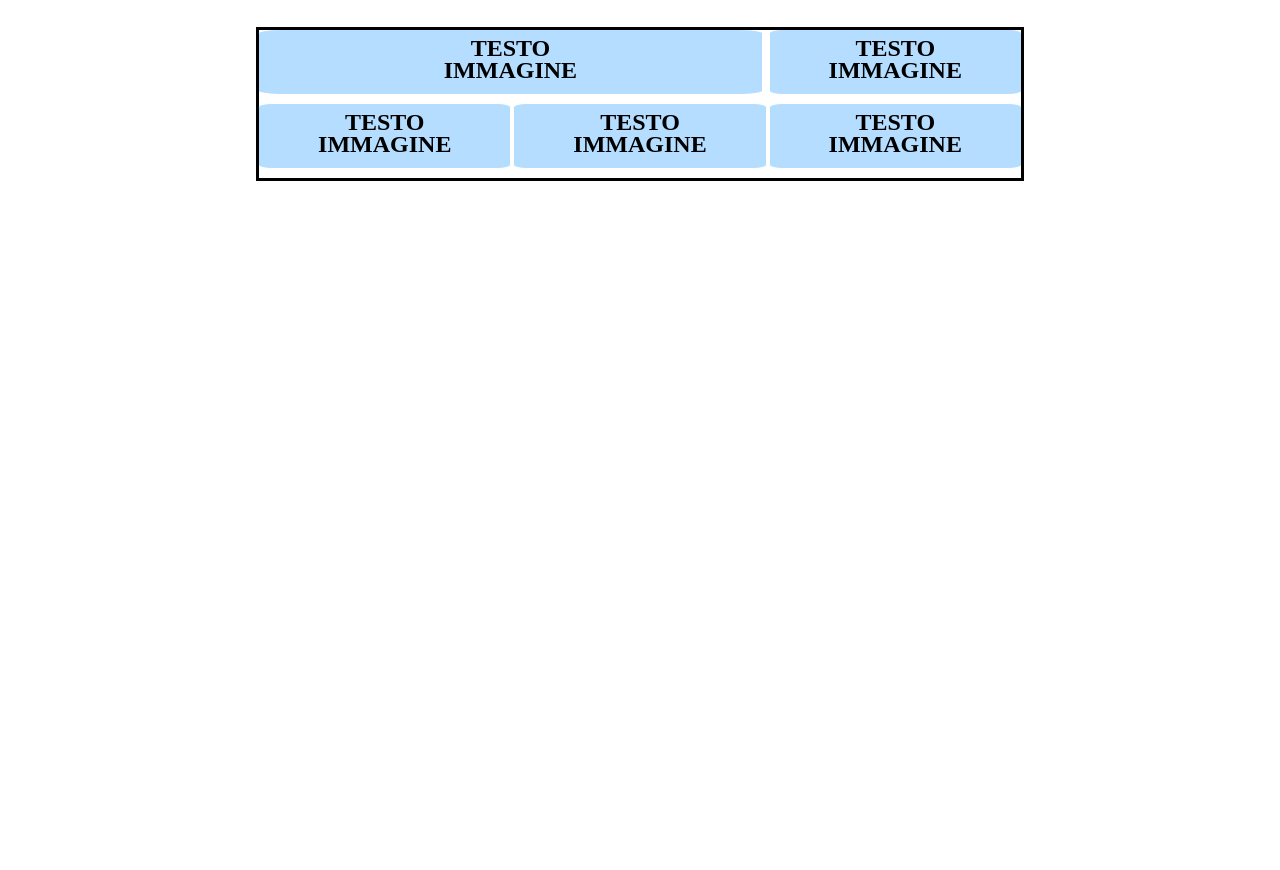
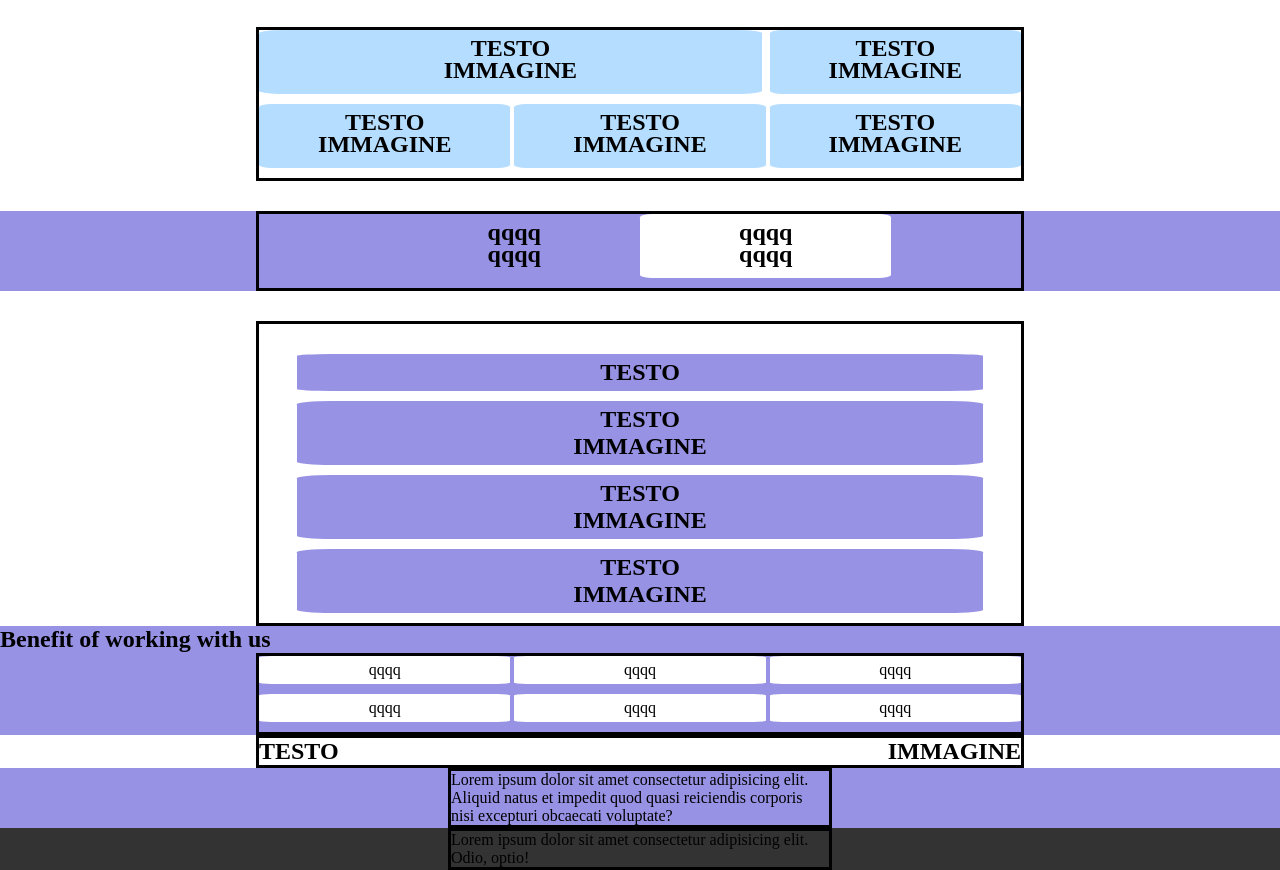
Before and after one commit to simone202120/htmlcss-responsive-layout, a plain HTML site: page index.html in a window 1280 px wide. Shown: the part 83-953 px from the top of the page. Before the commit the page ends 800 px from the top, so only its background shows below. Drawn offline with Linux system fonts and the light colour scheme.

Commit message:
Fine Schema a blocchi

```diff
--- a/css/style.css
+++ b/css/style.css
@@ -44,11 +44,49 @@
     height: calc((100% - 10px) / 2);
 }
 
+.planning{
+    background-color: #9792e4;
+    margin-top: 30px;
+    margin-bottom: 30px;
+
+}
+.cardNone{
+    background-color: transparent;
+}
+.CardWhite{
+    background-color: white;
+}
+.testimonials .container .cards{
+    background-color:#9792e4 ;
+}
+
+.benefit{
+    background-color: #9792e4;
+}
+
+.getStarted{
+    background-color: #9792e4;
+}
+.foot{
+    background-color: #333333;
+}
+
+
 /* REGOLE MEDIA QUERY*/
 
-@media screen and (min-width:0px) {
+@media screen and  (max-width:468px) {
     .container{
-        width:98% ;
+        width:95% ;
+    }
+    .testimonials .container{
+        flex-direction: column;
+        align-items: center;
+        padding-top: 30px;
+    }
+    .aboutUs .container{
+        flex-direction: column;
+        align-items: center;
+        padding-top: 30px;
     }
 }
 @media screen and (min-width:678px) {
@@ -58,16 +96,66 @@
         flex-wrap: wrap;
         justify-content: space-between;
     }
+    .testimonials .container{
+        flex-direction: column;
+        align-items: center;
+        padding-top: 30px;
+
+    }
     .cards{
         width: 33%;
-
+    }
+    .testimonials .container .cards{
+        width: 90%;
     }
     #bigCards{
         width:66%
     }
+    .planning .container{
+        justify-content: center;
+
+    }
+    #cardNone{
+            margin-right: 5px;
+    }
+    .benefit .container{
+        flex-direction: row;
+        justify-content: space-between;
+    }
+    .benefit .container .cards{
+        width: 49%;
+    }
+    .aboutUs .container{
+        flex-direction: row;
+        justify-content: space-between;
+    }
+    .aboutUs .container .cards{
+        width: calc(99% / 2);
+    }
+    .getStarted .container{
+        width: 50%;
+    }
+    .foot .container{
+        width: 50%;
+    }
 }
-@media screen and (min-width:1200px) {
+
+@media screen and (min-width:1000px) {
     .container{
         width:60% ;
     }
+    .testimonials .container{
+        flex-direction: column;
+        align-items: center;
+        padding-top: 30px;
+    }
+    .benefit .container .cards{
+        width: calc(99% / 3);
+    }
+    .getStarted .container{
+        width: 30%;
+    }
+    .foot .container{
+        width: 30%;
+    }
 }
--- a/index.html
+++ b/index.html
@@ -5,6 +5,7 @@
         <meta http-equiv="X-UA-Compatible" content="IE=edge">
         <meta name="viewport" content="width=device-width, initial-scale=1.0">
         <link rel="stylesheet" href="css/style.css">
+        <link rel="stylesheet" href="https://cdnjs.cloudflare.com/ajax/libs/font-awesome/5.15.4/css/all.min.css" integrity="sha512-1ycn6IcaQQ40/MKBW2W4Rhis/DbILU74C1vSrLJxCq57o941Ym01SwNsOMqvEBFlcgUa6xLiPY/NS5R+E6ztJQ==" crossorigin="anonymous" referrerpolicy="no-referrer" />
         <title>Responsive Layout</title>
     </head>
     <body>
@@ -68,9 +69,111 @@
                         <h1>IMMAGINE</h1>
                     </div>
                 </div>
+            </div>
+        </section>
 
+        <!--Sezione Planning-->
+
+        <section class="planning">
+            <div class="container">
+                <div class="cards cardNone">
+                    <div class="immagine">
+                        <h1>qqqq</h1>
+                    </div>
+                    <div class="testo">
+                        <h1>qqqq</h1>
+                    </div>
+                </div>
+                <div class="cards CardWhite">
+                    <div class="immagine">
+                        <h1>qqqq</h1>
+                    </div>
+                    <div class="testo">
+                        <h1>qqqq</h1>
+                    </div>
+                </div>
             </div>
+        </section>
 
+        <!--Sezione Testimonial-->
+
+        <section class="testimonials">
+                <div class="container">
+                    <div class="cards cardNone">
+                        <h1>TESTO</h1>
+                    </div>
+                    <div class="cards">
+                        <div class="testo">
+                            <h1>TESTO</h1>
+                        </div>
+                        <div class="immagine">
+                            <h1>IMMAGINE</h1>
+                        </div>
+                    </div>
+                    <div class="cards">
+                        <div class="testo">
+                            <h1>TESTO</h1>
+                        </div>
+                        <div class="immagine">
+                            <h1>IMMAGINE</h1>
+                        </div>
+                    </div>
+                    <div class="cards">
+                        <div class="testo">
+                            <h1>TESTO</h1>
+                        </div>
+                        <div class="immagine">
+                            <h1>IMMAGINE</h1>
+                        </div>
+                    </div>
+                </div>
+        </section>
+
+        <!--Sezione Benefit-->
+        <section class="benefit">
+            <h2>Benefit of working with us</h2>
+            <div class="container">
+                <div class="cards CardWhite">
+                    qqqq
+                </div>
+                <div class="cards CardWhite">
+                    qqqq
+                </div>
+                <div class="cards CardWhite">
+                    qqqq
+                </div>
+                <div class="cards CardWhite">
+                    qqqq
+                </div>
+                <div class="cards CardWhite">
+                    qqqq
+                </div>
+                <div class="cards CardWhite">
+                    qqqq
+                </div>
+            </div>
+        </section>
+
+        <section class="aboutUs">
+            <div class="container">
+                <div class="testo">
+                    <h1>TESTO</h1>
+                </div>
+                <div class="immagine">
+                    <h1>IMMAGINE</h1>
+                </div>
+            </div>
+        </section>
+
+        <section class="getStarted">
+            <div class="container">
+               Lorem ipsum dolor sit amet consectetur adipisicing elit. Aliquid natus et impedit quod quasi reiciendis corporis nisi excepturi obcaecati voluptate?
+            </div>
+        </section>
+        <section class="foot">
+            <div class="container">
+                Lorem ipsum dolor sit amet consectetur adipisicing elit. Odio, optio!
+            </div>
         </section>
 
     </body>
```
